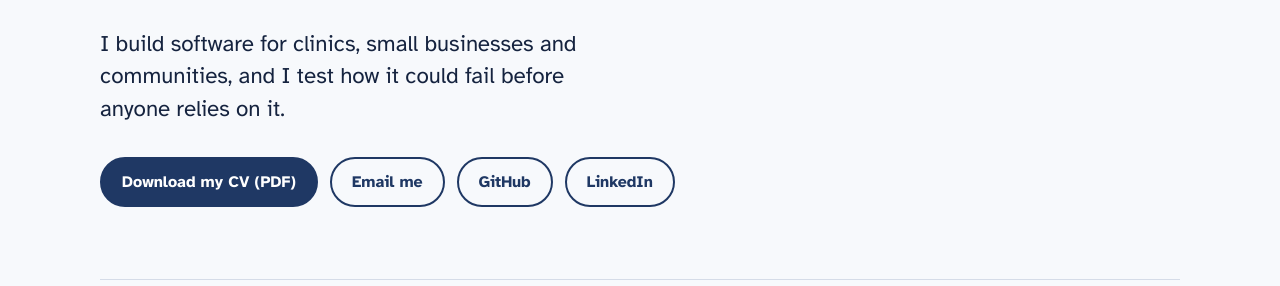
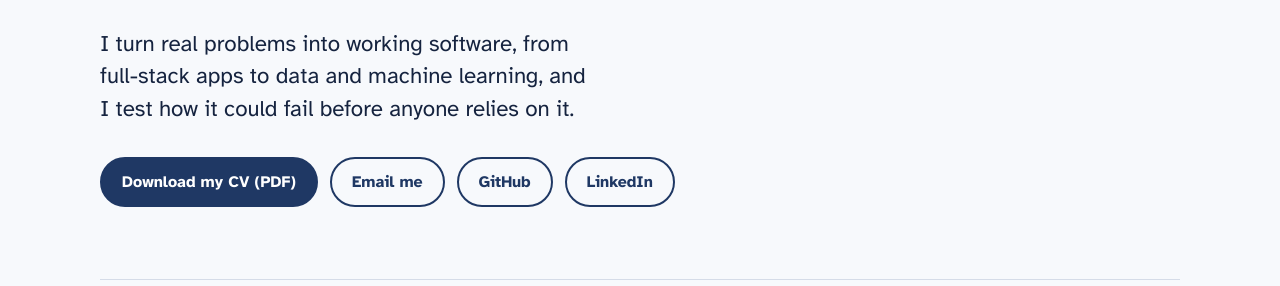
Before and after one commit to Bahle05/Bahle05.github.io, a plain HTML site: page index.html in a window 1280 px wide. Shown: the part 514-800 px from the top of the page. Drawn offline with nearby package versions, Linux system fonts and the light colour scheme.

Commit message:
Broaden hero sentence

```diff
--- a/index.html
+++ b/index.html
@@ -172,7 +172,7 @@
       <canvas class="ecg" id="ecg" aria-hidden="true"></canvas>
     </div>
     <div class="hero-text">
-      <p class="lede">I build software for clinics, small businesses and communities, and I test how it could fail before anyone relies on it.</p>
+      <p class="lede">I turn real problems into working software, from full-stack apps to data and machine learning, and I test how it could fail before anyone relies on it.</p>
       <div class="actions">
         <a class="btn primary" href="Bahle_Ludidi_CV.pdf" download>Download my CV (PDF)</a>
         <a class="btn quiet" href="mailto:Bahleludidi05@gmail.com">Email me</a>
```
